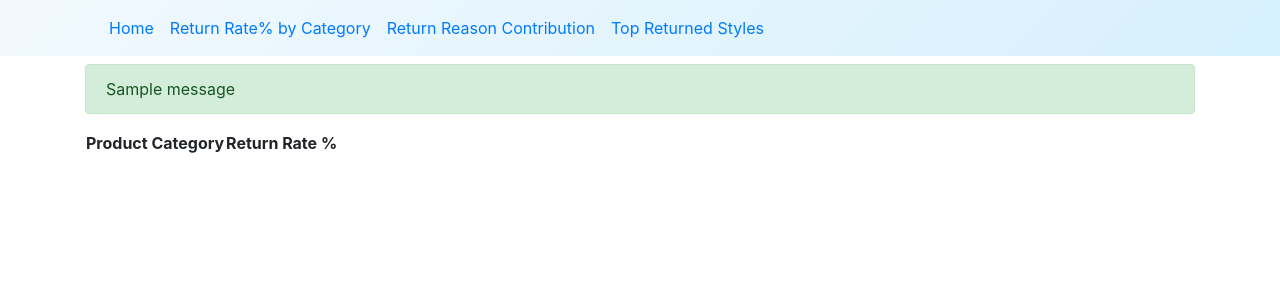
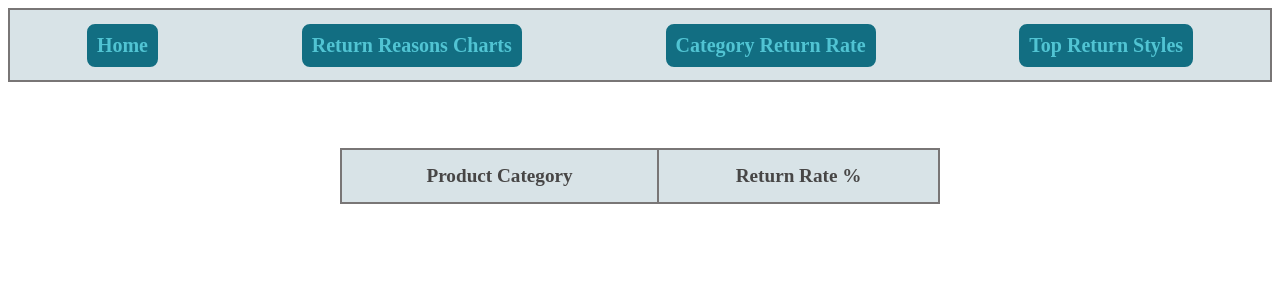
Before and after one commit to remyvjohnson/returns_dash, a Django app: template apps/core/templates/pages/rr_by_cat.html in a window 1280 px wide. Shown: the top 300 px of the page. Run offline with Django 3.2, Linux system fonts and the light colour scheme; the template is opened without the code that fills it: most values are stand-ins (such as "Sample title", 1, 10 or a date in 2020); one stand-in notice (Sample message) is shown; lists and menus that the app fills with data are empty; some libraries are stand-ins or nearby versions.

Commit message:
Frontend HW1 upload

```diff
--- a/apps/core/static/css/custom.css
+++ /dev/null
@@ -1,20 +0,0 @@
-/* Custom CSS goes here */
-
-.navbar {
-    background: linear-gradient(135deg, #f2f9fe 0%, #d6f0fd 100%);
-}
-
-.card-user {
-    max-width: 80px;
-}
-
-.navbar-avatar {
-    height: 30px;
-    margin-top: -10px;
-    margin-bottom: -10px;
-}
-
-.table.table-styling {
-    display:table;
-    color: purple;
-}
--- /dev/null
+++ b/apps/core/static/css/site.css
@@ -0,0 +1,97 @@
+/* Custom CSS goes here */
+.GridContainer {
+    display: grid;
+    grid-template-columns: 1fr 80% 1fr;
+    grid-template-rows: 1fr 80%;
+    row-gap: 30px;
+    grid-template-areas:
+    "nav nav nav"
+    "leftmargin content rightmargin";
+}
+
+.NavBar {
+    grid-area: nav;
+    background: #d8e3e7;
+    display: flex;
+    justify-content: space-around;
+    align-items: center;
+    padding: 5px;
+    border: 2px solid rgb(121, 118, 118);
+    /* top: 0; */
+    height: 60px;
+}
+
+.NavBar-navLink {
+    text-decoration: none;
+    font-size: 15pt;
+    font-weight: bold;
+    background: #126e82;
+    color: #51c4d3;
+    padding: 10px;
+    border: 2px solid #d8e3e7;
+    /* border: 2px solid rgb(121, 118, 118) */
+    border-radius: 10px;
+}
+
+.MainContent {
+    grid-area: content;
+    display: flex;
+    justify-content: center;
+    align-items: center;
+    flex-direction: column;
+    /* margin-top: 60px; */
+}
+
+.Dashboard {
+    background: #d8e3e7;
+    padding: 5px;
+    border: 2px solid rgb(121, 118, 118);
+    width: 800px;
+    margin: 10px;
+    text-align: center;
+    align-content: center;
+    transition: 0.1s;
+}
+
+.Dashboard:hover {
+    background: #51c4d3;
+    box-shadow: 2px 2px 5px rgb(121, 118, 118);
+}
+
+.Dashboard-Title {
+    color: rgb(145, 143, 143);
+}
+
+.Dashboard-Link {
+    font-size: 20pt;
+    color: #126e82;
+}
+
+.CategoryTable {
+    border: 2px solid rgb(121, 118, 118);
+    border-collapse: collapse;
+    width: 600px;
+}
+
+.CategoryTable-Titles {
+    border: 2px solid rgb(121, 118, 118);
+    color: rgb(71, 70, 70);
+    background: #d8e3e7;
+    font-size: larger;
+    padding: 15px;
+}
+
+.CategoryTable-Rows {
+    transition: .1s;
+}
+
+.CategoryTable-Rows:hover {
+    background: lightyellow;
+}
+
+.CategoryTable-Content {
+    border: 2px solid rgb(121, 118, 118);
+    color: rgb(71, 70, 70);
+    padding: 15px;
+    font-size: large;
+}
--- a/apps/core/templates/base.html
+++ b/apps/core/templates/base.html
@@ -14,100 +14,24 @@
         <meta name="description" content="">
         <meta name="author" content="">
 
-    <!-- HTML5 shim, for IE6-8 support of HTML5 elements -->
-    <!--[if lt IE 9]>
-      <script src="https://cdnjs.cloudflare.com/ajax/libs/html5shiv/3.7.3/html5shiv.min.js"></script>
-    <![endif]-->
-
-    <link href="{% static 'css/bootstrap/bootstrap.min.css' %}" rel="stylesheet">
-
-    <!-- <link href="{% static 'css/signinform.css' %}" rel="stylesheet"> -->
-
-    <!-- Add your custom CSS to this file -->
-    <link href="{% static 'css/custom.css' %}" rel="stylesheet">
+        <link href="{% static 'css/site.css' %}" rel="stylesheet">
 
     </head>
 
-<body>
-
-<nav class="navbar navbar-expand-md">
-    <div class="container">
-        <a class="navbar-brand" href="/">
-            <!-- Add your logo here!  <img src="" /> -->
-            <!-- My Site -->
-        </a>
-
-        <button class="navbar-toggler navbar-toggler-right" type="button" data-toggle="collapse" data-target="#navbarSupportedContent" aria-controls="navbarSupportedContent" aria-expanded="false" aria-label="Toggle navigation">
-            <span class="navbar-toggler-icon">
-                ☰
-            </span>
-        </button>
-
-        <div class="collapse navbar-collapse" id="navbarSupportedContent">
-            <ul class="navbar-nav mr-auto">
-                <li class="nav-item">
-                    <a class="nav-link" href="{% url 'home' %}">Home</a>
-                </li>
-                <li class="nav-item">
-                    <a class="nav-link" href="{% url 'return-rate-by-category' %}">Return Rate% by Category</a>
-                </li>
-                <li class="nav-item">
-                    <a class="nav-link" href="{% url 'return-reasons' %}">Return Reason Contribution</a>
-                </li>
-                <li class="nav-item">
-                    <a class="nav-link" href="{% url 'top-return-styles' %}">Top Returned Styles</a>
-                </li>
-                <!--
-                <li class="nav-item">
-                    <a class="nav-link" href="{% url 'view_all_users' %}">Users</a>
-                </li> -->
-            </ul>
-            <!-- <ul class="navbar-nav ml-auto">
-                {% if request.user.is_authenticated %}
-                    <li class="nav-item">
-                        <a class="nav-link" href="{% url 'logout' %}" >Sign Out</a>
-                    </li>
-                    <li class="nav-item">
-                        <a class="nav-link" href="{% url 'view_profile' request.user %}" >
-                            {{ request.user }}
-                            <img src="{{ user.gravatar }}" class="navbar-avatar" />
-                        </a>
-                    </li>
-                {% else %}
-                    <li class="nav-item">
-                        <a id="log-in-link" class="nav-link" href="{% url 'login' %}">Log In</a>
-                    </li>
-                    <li class="nav-item">
-                        <a id="log-in-link" class="nav-link" href="{% url 'signup' %}">Sign up</a>
-                    </li>
-                {% endif %}
-            </ul> -->
-
-        </div>
+    <body class="Body">
+        <div class="GridContainer">
+            <nav class="NavBar">
+                <a class="NavBar-navLink" href="{% url 'home' %}">Home</a>
+                <a class="NavBar-navLink" href="{% url 'return-reasons' %}">Return Reasons Charts</a>
+                <a class="NavBar-navLink"href="{% url 'return-rate-by-category' %}">Category Return Rate</a>
+                <a class="NavBar-navLink" href="{% url 'top-return-styles' %}">Top Return Styles</a>
             </nav>
+            <div class="MainContent">
+                {% block content %}
+                {% endblock content %}
             </div>
 
 
-
-{% block main %}
-    <div class="container pt-2">
-
-      {# Enable Django's "messages" system #}
-      {% if messages %}
-          {% for message in messages %}
-              <div class="alert {% if message.tags %}alert-{{ message.tags }}{% endif %}">{{ message }}</div>
-          {% endfor %}
-      {% endif %}
-
-      {% block content %}
-        <p>Use this as a way to quick start any new project.</p>
-      {% endblock content %}
-
         </div>
-{% endblock main %}
-
-
-      <script src="{% static 'js/bootstrap/jquery-3.4.1.min.js' %}"></script>
-      <script src="{% static 'js/bootstrap/bootstrap.js' %}"></script>
     </body>
 </html>
--- a/apps/core/templates/pages/rr_by_cat.html
+++ b/apps/core/templates/pages/rr_by_cat.html
@@ -7,24 +7,24 @@
 
 {% block content %}
 
-{% load cache %}
-{% cache 86400 cat_rr %}
+<!-- {% load cache %}
+{% cache 86400 cat_rr %} -->
 
   <div>
-    <table class = "table-styling">
+    <table class = "CategoryTable">
       <thead>
         <tr>
-          <th>Product Category</th>
-          <th>Return Rate %</th>
+          <th class="CategoryTable-Titles">Product Category</th>
+          <th class="CategoryTable-Titles">Return Rate %</th>
         </tr>
       </thead>
       <tbody>
         {% for category_rate in category_rates %}
           {%if category_rate.dashboard_title == 'Category Return Rate Table' %}
             {% for name, percentage in category_rate.cat_rr.items %}
-              <tr>
-                <th>{{name}}</th>
-                <th>{{percentage}}%</th>
+              <tr class="CategoryTable-Rows">
+                <th class="CategoryTable-Content">{{name}}</th>
+                <th class="CategoryTable-Content">{{percentage}}%</th>
               </tr>
             {% endfor %}
           {%endif%}
@@ -34,5 +34,5 @@
     </table>
   </div>
 
-{% endcache %}
+<!-- {% endcache %} -->
 {% endblock content %}
```
Also changed, not shown: apps/core/templates/old_base.html (added, +113 -0 lines), apps/core/templates/pages/home.html (+6 -6 lines), apps/core/templates/pages/top_return_styles.html (+10 -9 lines), 1 other file. Lines whose indentation alone changed are shown as unchanged.
